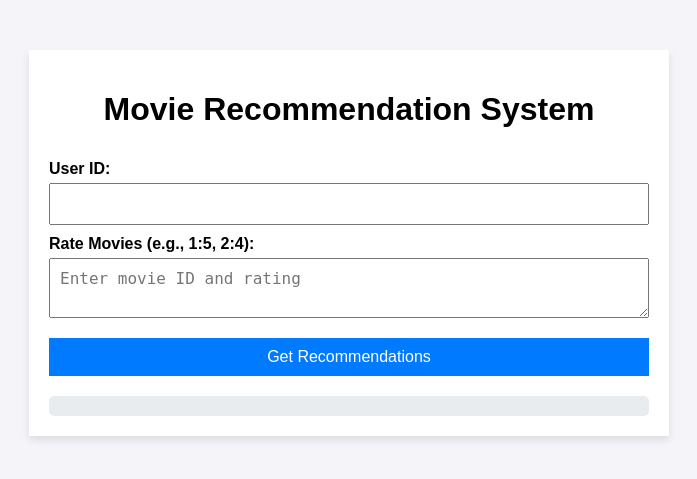
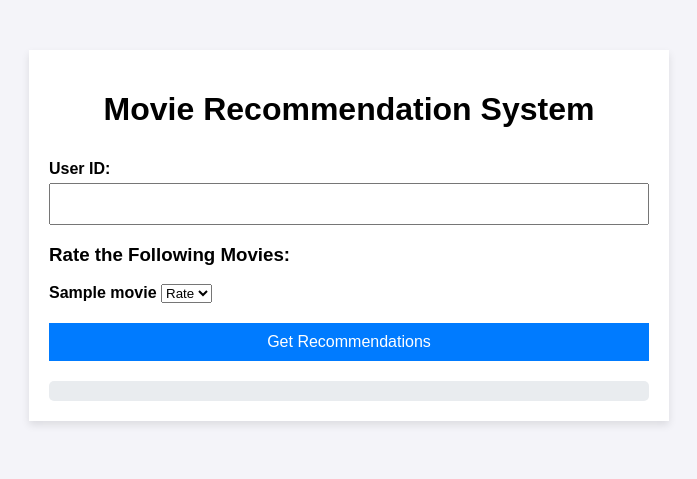
Before and after one commit to omk181-lab/CineMate, a Flask app: template templates/index.html in a window 1280 px wide. Shown: the top 479 px of the page, without its empty margins (291-988 px from the left). Run offline with Flask 3, Linux system fonts and the light colour scheme; the template is opened without the code that fills it: most values are stand-ins (such as "Sample title", 1, 10 or a date in 2020); parts of the project's set-up code (start-up, migrations or seed data) failed here and were passed over.

Commit message:
Update index.html

```diff
--- a/templates/index.html
+++ b/templates/index.html
@@ -4,7 +4,6 @@
     <meta charset="UTF-8">
     <meta name="viewport" content="width=device-width, initial-scale=1.0">
     <title>Movie Recommendation System</title>
-    <!-- Link to the CSS file in static/css -->
     <link rel="stylesheet" href="{{ url_for('static', filename='css/style.css') }}">
 </head>
 <body>
@@ -14,14 +13,28 @@
             <label for="userId">User ID:</label>
             <input type="text" id="userId" name="userId" required>
 
-            <label for="movieRatings">Rate Movies (e.g., 1:5, 2:4):</label>
-            <textarea id="movieRatings" name="movieRatings" placeholder="Enter movie ID and rating"></textarea>
+            <h3>Rate the Following Movies:</h3>
+            <div id="movie-list">
+                <!-- Movie titles with rating inputs -->
+                {% for movie in movies %}
+                <div class="movie">
+                    <label>{{ movie['title'] }}</label>
+                    <select class="rating" data-movie-id="{{ movie['movieId'] }}">
+                        <option value="">Rate</option>
+                        <option value="1">1</option>
+                        <option value="2">2</option>
+                        <option value="3">3</option>
+                        <option value="4">4</option>
+                        <option value="5">5</option>
+                    </select>
+                </div>
+                {% endfor %}
+            </div>
 
             <button type="submit">Get Recommendations</button>
         </form>
         <div id="recommendations"></div>
     </div>
-    <!-- Link to the JS file in static/js -->
     <script src="{{ url_for('static', filename='js/script.js') }}"></script>
 </body>
 </html>
```
